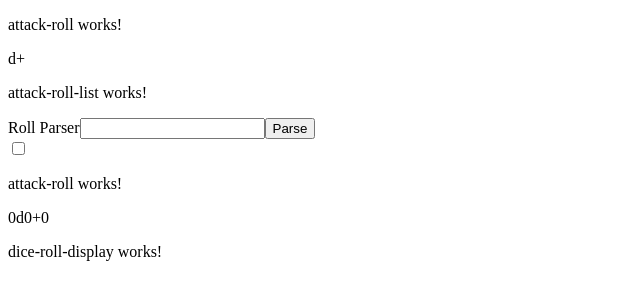
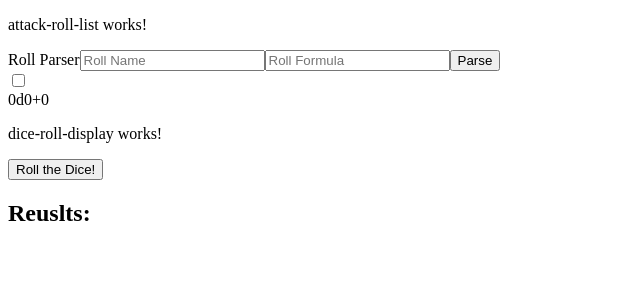
Before and after one commit to agrant216/Pathfinder-CombatRoller, an Angular app: page / in a window 1280 px wide. Both pictures are taken after a click on the button "Parse". Shown: the top 300 px of the page, without its empty margins (0-640 px from the left). Built offline with nearby package versions, Linux system fonts and the light colour scheme.

Commit message:
Adding Roll Function

```diff
--- a/src/app/app.component.html
+++ b/src/app/app.component.html
@@ -1,3 +1,2 @@
-<app-attack-roll></app-attack-roll>
 <app-attack-roll-list></app-attack-roll-list>
 <app-dice-roll-display></app-dice-roll-display>
--- a/src/app/attack-roll-list/attack-roll-list.component.html
+++ b/src/app/attack-roll-list/attack-roll-list.component.html
@@ -1,12 +1,13 @@
 <p>attack-roll-list works!</p>
 <div class="roll-form">
   <span>Roll Parser</span>
-  <input type="text" [(ngModel)]="rollInput" (keyup.enter)="ParseRoll()">
+  <input type="text" placeholder="Roll Name" [(ngModel)]="rollName">
+  <input type="text" placeholder="Roll Formula" [(ngModel)]="rollInput" (keyup.enter)="ParseRoll()">
   <button (click)="ParseRoll()">Parse</button>
 </div>
 <div class="roll-container">
-  <div class="roll" *ngFor="let roll of rolls$ | async; index as i">
-    <input type="checkbox" [value]="roll.isActive">
-    <app-attack-roll [attackRoll]="roll"></app-attack-roll>
+  <div class="roll" *ngFor="let roll of rolls$ | async | keyvalue; index as i">
+    <input type="checkbox" [value]="roll.value.isActive" (click)="toggleActiveRoll(roll.value.id)">
+    <app-attack-roll [attackRoll]="roll.value"></app-attack-roll>
   </div>
 </div>
--- a/src/app/attack-roll-list/attack-roll-list.component.ts
+++ b/src/app/attack-roll-list/attack-roll-list.component.ts
@@ -9,11 +9,12 @@ import { AttackRoll } from '../models/attack-roll.model';
   styleUrls: ['./attack-roll-list.component.scss']
 })
 export class AttackRollListComponent implements OnInit {
-  rolls$: Observable<AttackRoll[]>;
+  rolls$: Observable<Map<number,AttackRoll>>;
+  rollName: string = "";
   rollInput: string = "";
 
   constructor(private RollService: DiceRollService) {
-    this.rolls$ = this.RollService.getRollList()
+    this.rolls$ = this.RollService.getRollList();
   }
 
   ngOnInit(): void {
@@ -24,7 +25,11 @@ export class AttackRollListComponent implements OnInit {
     let splitOnPlus = this.rollInput.split('+');
     let splitOnD = splitOnPlus[0].split('d');
     console.log(splitOnD[0],splitOnD[1],splitOnPlus[1]);
-    this.RollService.addNewRoll(Number(splitOnD[0]) || 0,Number(splitOnD[1])||0,Number(splitOnPlus[1])||0);
+    this.RollService.addNewRoll(this.rollName, Number(splitOnD[0]) || 0,Number(splitOnD[1])||0,Number(splitOnPlus[1])||0);
     this.rollInput = "";
   }
+
+  toggleActiveRoll(rollId: number){
+    this.RollService.toggleRollAsActive(rollId);
+  }
 }
--- a/src/app/attack-roll/attack-roll.component.html
+++ b/src/app/attack-roll/attack-roll.component.html
@@ -1,5 +1,5 @@
-<p>attack-roll works!</p>
-<div>
+<div class="attack-roll" [ngClass]="{'active':attackRoll.isActive}">
+  {{attackRoll.name}}
   <span  class="number-of-die">{{attackRoll.dieCount}}</span>
   <span>d</span>
   <span class="die-size">{{attackRoll.dieSize}}</span>
--- a/src/app/attack-roll/attack-roll.component.scss
+++ b/src/app/attack-roll/attack-roll.component.scss
@@ -0,0 +1,4 @@
+.active {
+  border-color: green($color: #000000);
+  background-color: rgba(0, 209, 0, 0.301);
+}
--- a/src/app/dice-roll-display/dice-roll-display.component.html
+++ b/src/app/dice-roll-display/dice-roll-display.component.html
@@ -1 +1,8 @@
 <p>dice-roll-display works!</p>
+<button (click)="Roll()">Roll the Dice!</button>
+<div class="result-container" *ngIf="results$">
+  <h2>Reuslts:</h2>
+  <div *ngFor="let result of results$ | async">
+    {{result.diceTotal}} + {{result.modifierTotal}} = {{result.resultTotal}}
+  </div>
+</div>
--- a/src/app/dice-roll-display/dice-roll-display.component.ts
+++ b/src/app/dice-roll-display/dice-roll-display.component.ts
@@ -1,4 +1,7 @@
 import { Component, OnInit } from '@angular/core';
+import { Observable } from 'rxjs';
+import { DiceRollService } from '../dice-roll.service';
+import { RollResult } from '../models/roll-result.model';
 
 @Component({
   selector: 'app-dice-roll-display',
@@ -6,10 +9,16 @@ import { Component, OnInit } from '@angular/core';
   styleUrls: ['./dice-roll-display.component.scss']
 })
 export class DiceRollDisplayComponent implements OnInit {
+  results$: Observable<RollResult[]>;
 
-  constructor() { }
+  constructor(private RollService: DiceRollService) {
+    this.results$ = this.RollService.getRollResults();
+  }
 
   ngOnInit(): void {
   }
 
+  Roll(){
+    this.RollService.CalculateActiveRolls();
+  }
 }
--- a/src/app/dice-roll.service.ts
+++ b/src/app/dice-roll.service.ts
@@ -1,32 +1,72 @@
 import { Injectable } from '@angular/core';
 import { BehaviorSubject, Observable, Subject } from 'rxjs';
 import { AttackRoll } from './models/attack-roll.model';
+import { RollResult } from './models/roll-result.model';
 
 @Injectable({
   providedIn: 'root'
 })
 export class DiceRollService {
   private currentId: number = 0;
-  private rollList = new BehaviorSubject<AttackRoll[]>([]);
-  private rollResult = new Subject<string>();
+  private rollList = new BehaviorSubject<Map<number,AttackRoll>>(new Map<number,AttackRoll>());
+  private rollResult = new Subject<RollResult[]>();
 
   constructor() { }
 
-  public getRollList(): Observable<AttackRoll[]> {
+  public getRollList(): Observable<Map<number,AttackRoll>> {
     return this.rollList.asObservable();
   }
+  public getRollResults(): Observable<RollResult[]> {
+    return this.rollResult.asObservable();
+  }
 
-  public addNewRoll(dieCount:number, dieSize:number, modifier:number){
-    this.addRoll({id: this.getNextId(), dieCount,dieSize, modifier, isActive: false} as AttackRoll)
+  public addNewRoll(name:string = "", dieCount:number, dieSize:number, modifier:number){
+    this.addRoll({id: this.getNextId(), name, dieCount,dieSize, modifier, isActive: false} as AttackRoll)
+  }
+
+  public getRollById(id:number): AttackRoll {
+    return this.rollList.getValue().get(id) ?? {} as AttackRoll;
+  }
+
+  public updateAttackRoll(updatedRoll: AttackRoll){
+    let newRollList = this.rollList.getValue();
+    this.rollList.next(newRollList.set(updatedRoll.id,updatedRoll));
   }
 
   public addRoll(roll: AttackRoll){
-    console.log(roll);
-    this.rollList.next([...this.rollList.getValue(),roll]);
+    this.rollList.next(this.rollList.getValue().set(roll.id,roll));
   }
 
   public getNextId(): number {
     this.currentId = this.currentId+1;
     return this.currentId;
   }
+
+  public toggleRollAsActive(id: number){
+    let roll = this.getRollById(id);
+    roll.isActive = !roll.isActive;
+    this.updateAttackRoll(roll);
+  }
+
+  public CalculateActiveRolls(){
+    let activeRolls = [...this.rollList.getValue().values()].filter(r => r.isActive);
+    let results: RollResult[] = [];
+
+    activeRolls.forEach(roll => {
+      let rollResult: RollResult = {originalRoll: roll, diceTotal:0} as RollResult;
+      rollResult.dieRolls = [];
+
+      for (let i = 0; i < roll.dieCount; i++) {
+          let result =  Math.floor(Math.random() * roll.dieSize) + 1;
+          rollResult.diceTotal += result;
+          rollResult.dieRolls.push(result);
+          console.log(result);
+      }
+      rollResult.modifierTotal = roll.modifier;
+      rollResult.resultTotal = rollResult.diceTotal + rollResult.modifierTotal;
+      console.log("Result", rollResult);
+      results.push(rollResult);
+    });
+    this.rollResult.next(results);
+  }
 }
```
Also changed, not shown: src/app/models/roll-result.model.ts (added, +9 -0 lines).
